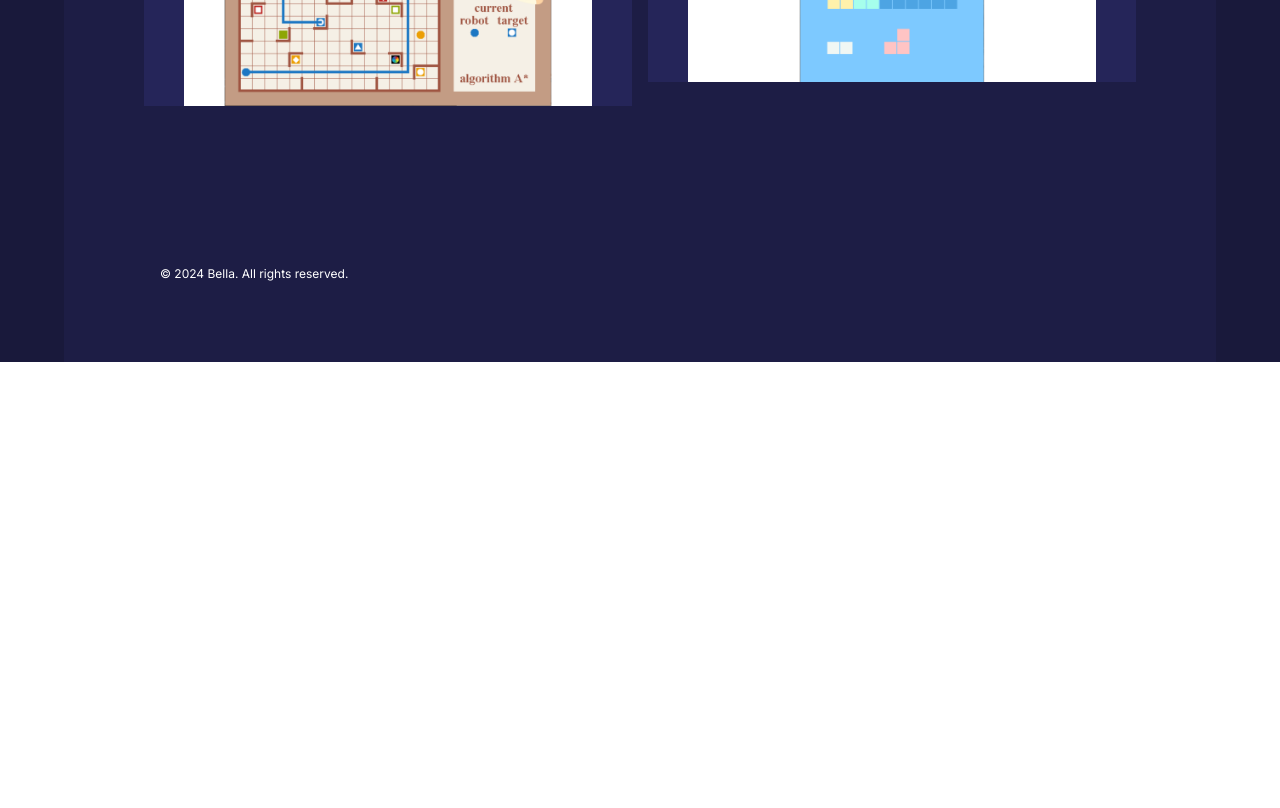
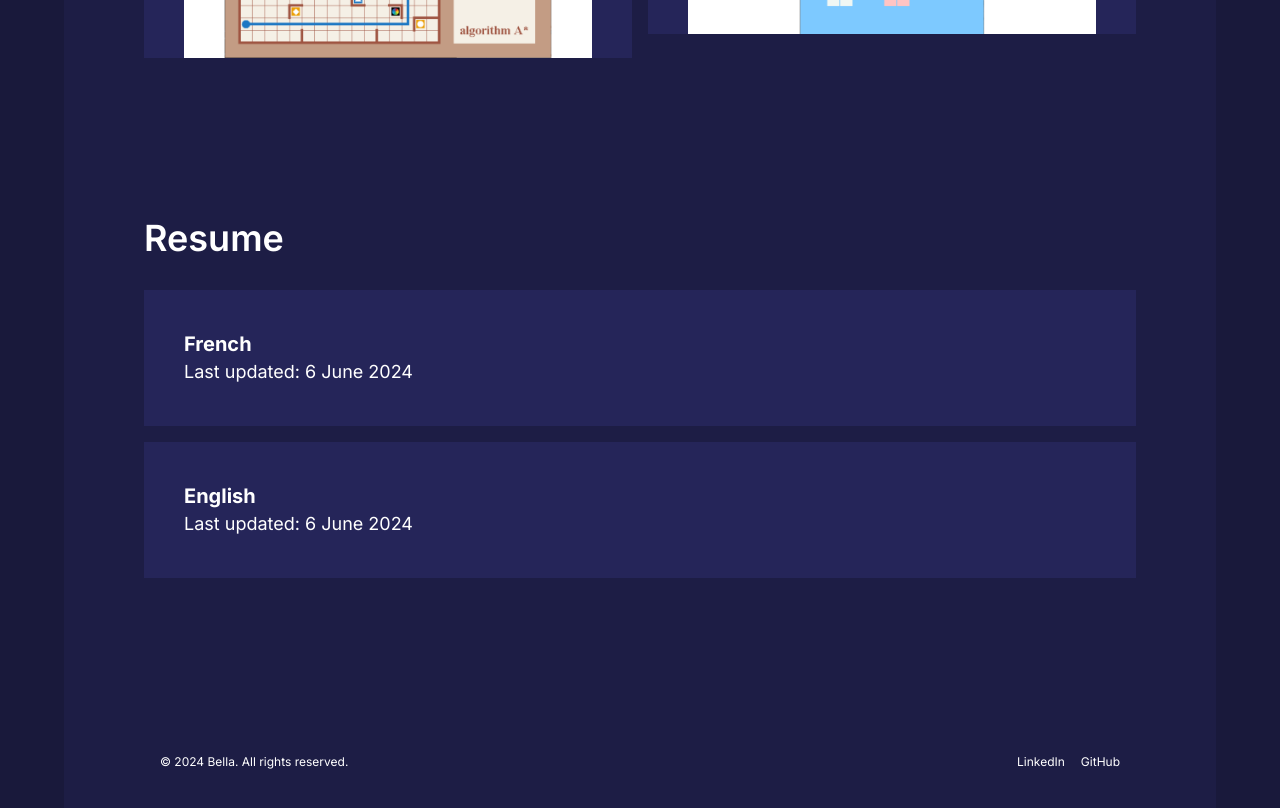
Before and after one commit to bellavee/bellavee.github.io, a SvelteKit app: page / in a window 1280 px wide. Shown: the part 2180-2988 px from the top of the page. Before the commit the page ends 2542 px from the top, so only its background shows below. Built offline with nearby package versions, Linux system fonts and the light colour scheme; what @catppuccin/tailwindcss would draw is missing.

Commit message:
add resume

```diff
--- a/src/routes/+page.svelte
+++ b/src/routes/+page.svelte
@@ -7,6 +7,7 @@
 	import Hobbies from './pages/Hobbies.svelte';
 	import Header from './pages/Header.svelte';
 	import img_background from '$lib/assets/bg_xl.jpg'
+	import Resume from './pages/Resume.svelte';
 </script>
 
 <div class="bg-navy-900">
@@ -16,7 +17,7 @@
 			<!-- <Presentation/> -->
 			<About/>
 			<Project/>
-			<!-- <Hobbies/> -->
+			<Resume/>
 			<Footer/>
 		</div>
 	</div>
--- a/src/routes/components/Card.svelte
+++ b/src/routes/components/Card.svelte
@@ -16,7 +16,7 @@
         height: 0;
         padding-bottom: 56.25%; /* 16:9 Aspect Ratio */
         overflow: hidden;
-		margin: 20px 0px;
+		/* margin: 20px 0px; */
     }
 
     .video-container iframe {
--- a/src/routes/components/SmallCard.svelte
+++ b/src/routes/components/SmallCard.svelte
@@ -1,7 +1,7 @@
 <script>
 	export let title = '';
 	export let description = '';
-	export let iconSrc = ''; // Icon source URL
+	// export let iconSrc = ''; // Icon source URL
 	export let link = ''; // Hyperlink URL
 </script>
 
@@ -14,18 +14,18 @@
 
 <div class="w-full">
 	<a href={link} target="_blank" class="no-underline"> <!-- Add the hyperlink here -->
-		<div class="bg-navy-800 mx-auto p-10 hover:bg-navy-700 transition duration-300 ease-in-out">
-			<div class="flex items-center mb-2">
-				{#if iconSrc !== ''}
+		<div class="bg-navy-700 mx-auto p-5 lg:p-10 hover:bg-navy-600 transition duration-300 ease-in-out">
+			<div class="flex items-center">
+				<!-- {#if iconSrc !== ''}
 					<img class="w-16 h-16 mr-5 rounded-xl" src={iconSrc} alt="title icon"/>
-				{/if}
+				{/if} -->
 
 				<div>
 					{#if title !== ''}
-						<h2 class="text-white font-bold text-2xl">{title}</h2>
+						<h2 class="text-white font-bold text-xl">{title}</h2>
 					{/if}
 					{#if description !== ''}
-						<h2 class="text-white font-thin text-xl">{description}</h2>
+						<h2 class="text-white font-thin text-lg">{description}</h2>
 					{/if}
 				</div>
 
--- a/src/routes/pages/Footer.svelte
+++ b/src/routes/pages/Footer.svelte
@@ -12,9 +12,9 @@
 		</div>
 
 		<!-- Social Media Links -->
-		<!-- <div class="flex justify-center space-x-4 mt-4 md:mt-0">
+		<div class="flex justify-center space-x-4 mt-4 md:mt-0">
 			<a href="https://linkedin.com/in/bella-vee" target=”_blank” class="hover:text-gray-400 text-xs font-light">LinkedIn</a>
 			<a href="https://github.com/bellavee" target=”_blank” class="hover:text-gray-400 text-xs font-light">GitHub</a>
-		</div> -->
+		</div>
 	</div>
 </footer>
--- /dev/null
+++ b/src/routes/pages/Resume.svelte
@@ -0,0 +1,25 @@
+<script>
+	import SmallCard from '../components/SmallCard.svelte';
+
+	let resume_fr = '/pdf/resume_bella_fra_v1.pdf';
+	let resume_eng = '/pdf/resume_bella_eng_v1.pdf';
+
+</script>
+
+<div class="mx-4 sm:mx-auto max-w-screen-xl 2xl:max-w-screen-2xl py-20">
+	<h1 class="mb-8 text-white font-semibold text-4xl">Resume</h1>
+
+	<div class="flex flex-wrap items-center gap-4 justify-start mb-4">
+		<SmallCard
+			title="French"
+			description="Last updated: 6 June 2024"
+			link={resume_fr}
+		/>
+
+		<SmallCard
+			title="English"
+			description="Last updated: 6 June 2024"
+			link={resume_eng}
+		/>
+	</div>
+</div>
```
Also changed, not shown: 2 other files (tests, documents, lock files or other folders).
